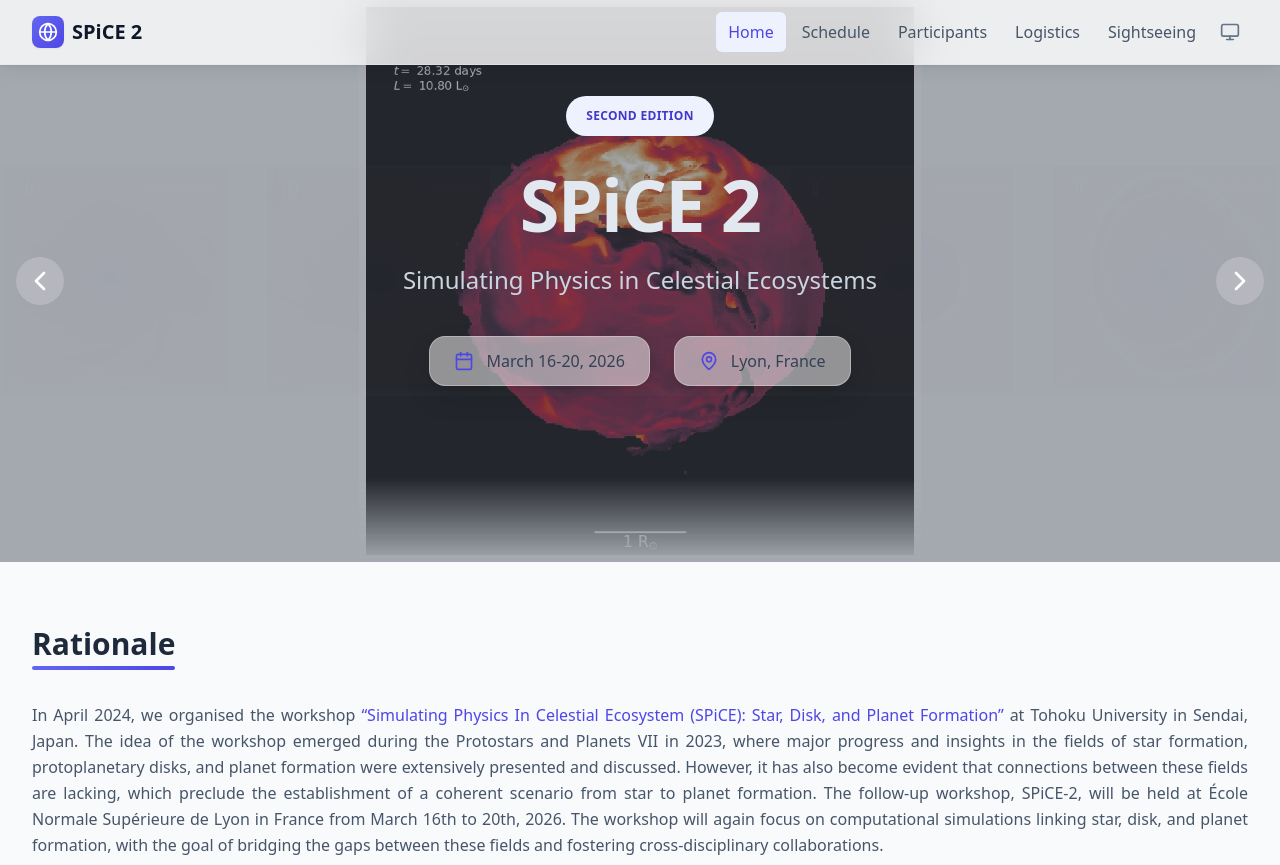
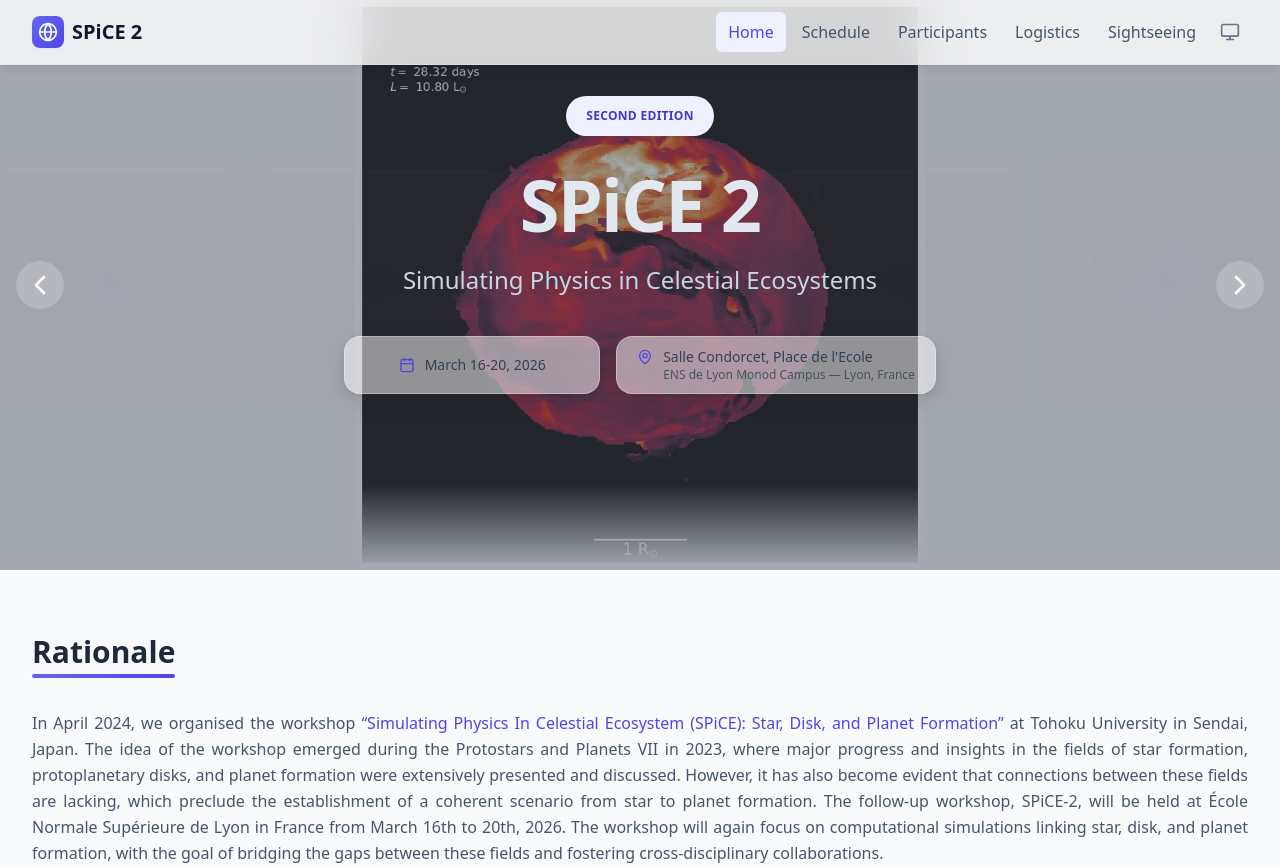
Before and after one commit to spice-workshop/spice-workshop.github.io, a React (Vite) app: page / in a window 1280 px wide. Shown: the top 865 px of the page. Built offline with nearby package versions, Linux system fonts and the light colour scheme.

Commit message:
[Feature] Add venue details to home page location badge

```diff
--- a/src/components/home/HeroCarousel.tsx
+++ b/src/components/home/HeroCarousel.tsx
@@ -64,14 +64,17 @@ const HeroCarousel: FC = () => {
           <p className="text-xl md:text-2xl text-slate-300 dark:text-slate-300 max-w-3xl mx-auto mb-10 font-light animate-fade-in-up delay-200">
             {CONSTANTS.details.subtitle}
           </p>
-          <div className="flex flex-col sm:flex-row justify-center items-center gap-6 mb-12 animate-fade-in-up delay-300">
-            <div className="flex items-center text-slate-700 dark:text-slate-300 bg-white/50 dark:bg-slate-800/50 backdrop-blur-md px-6 py-3 rounded-2xl border border-white/30 dark:border-slate-700/50 shadow-lifted">
-              <Calendar className="w-5 h-5 mr-3 text-indigo-600 dark:text-indigo-400" />
-              <span className="font-medium">{CONSTANTS.details.date}</span>
+          <div className="flex flex-col sm:flex-row justify-center items-stretch gap-4 mb-12 animate-fade-in-up delay-300">
+            <div className="flex items-center justify-center text-slate-700 dark:text-slate-300 bg-white/50 dark:bg-slate-800/50 backdrop-blur-md px-5 py-2.5 rounded-2xl border border-white/30 dark:border-slate-700/50 shadow-lifted min-w-[16rem]">
+              <Calendar className="w-4 h-4 mr-2.5 text-indigo-600 dark:text-indigo-400" />
+              <span className="font-medium text-sm">{CONSTANTS.details.date}</span>
             </div>
-            <div className="flex items-center text-slate-700 dark:text-slate-300 bg-white/50 dark:bg-slate-800/50 backdrop-blur-md px-6 py-3 rounded-2xl border border-white/30 dark:border-slate-700/50 shadow-lifted">
-              <MapPin className="w-5 h-5 mr-3 text-indigo-600 dark:text-indigo-400" />
-              <span className="font-medium">{CONSTANTS.details.location}</span>
+            <div className="flex items-start text-slate-700 dark:text-slate-300 bg-white/50 dark:bg-slate-800/50 backdrop-blur-md px-5 py-2.5 rounded-2xl border border-white/30 dark:border-slate-700/50 shadow-lifted min-w-[16rem]">
+              <MapPin className="w-4 h-4 mr-2.5 mt-0.5 text-indigo-600 dark:text-indigo-400 flex-shrink-0" />
+              <div className="text-left">
+                <span className="font-medium text-sm block">{CONSTANTS.details.venue}</span>
+                <span className="font-medium text-xs opacity-80 block">{CONSTANTS.details.location}</span>
+              </div>
             </div>
           </div>
         </div>
--- a/src/data/Constants.tsx
+++ b/src/data/Constants.tsx
@@ -9,6 +9,7 @@ interface ConstantsType {
     title: string;
     subtitle: string;
     date: string;
+    venue: string;
     location: string;
     email: string;
     cocText: string;
@@ -54,7 +55,8 @@ export const CONSTANTS: ConstantsType = {
     title: "SPiCE 2",
     subtitle: "Simulating Physics in Celestial Ecosystems",
     date: "March 16-20, 2026",
-    location: "Lyon, France",
+    venue: "Salle Condorcet, Place de l'Ecole",
+    location: "ENS de Lyon Monod Campus — Lyon, France",
     email: "spice2.workshop@gmail.com",
     cocText: "SPiCE 2 is dedicated to providing a harassment-free conference experience for everyone. We do not tolerate harassment of conference participants in any form. Participants violating these rules may be sanctioned or expelled at the discretion of the organizers."
   },
--- a/src/pages/Logistics.tsx
+++ b/src/pages/Logistics.tsx
@@ -328,7 +328,7 @@ const LogisticsView: FC = () => {
           <div className="grid md:grid-cols-2 gap-12">
             <div>
               <div className="bg-white dark:bg-slate-800 p-6 rounded-xl border border-slate-200 dark:border-slate-700 shadow-sm">
-                <h4 className="font-bold text-slate-800 dark:text-white mb-1">Salle Condorcet - ENS de Lyon (Monod Site)</h4>
+                <h4 className="font-bold text-slate-800 dark:text-white mb-1">Salle "Place de l'Ecole" Condorcet - ENS de Lyon (Monod Site)</h4>
                 <p className="text-slate-600 dark:text-slate-400 text-sm mb-1">1 Pl. de l'École, 69007 Lyon</p>
                 <p className="text-slate-600 dark:text-slate-400 text-sm mb-2">The star icon on the map show the location of the venue. Click the map to zoom in and find the venue.</p>
                 <div className="bg-amber-400 dark:bg-amber-900/20 border border-amber-200 dark:border-amber-800 rounded-lg p-4 mb-4 flex items-start gap-3">
```
